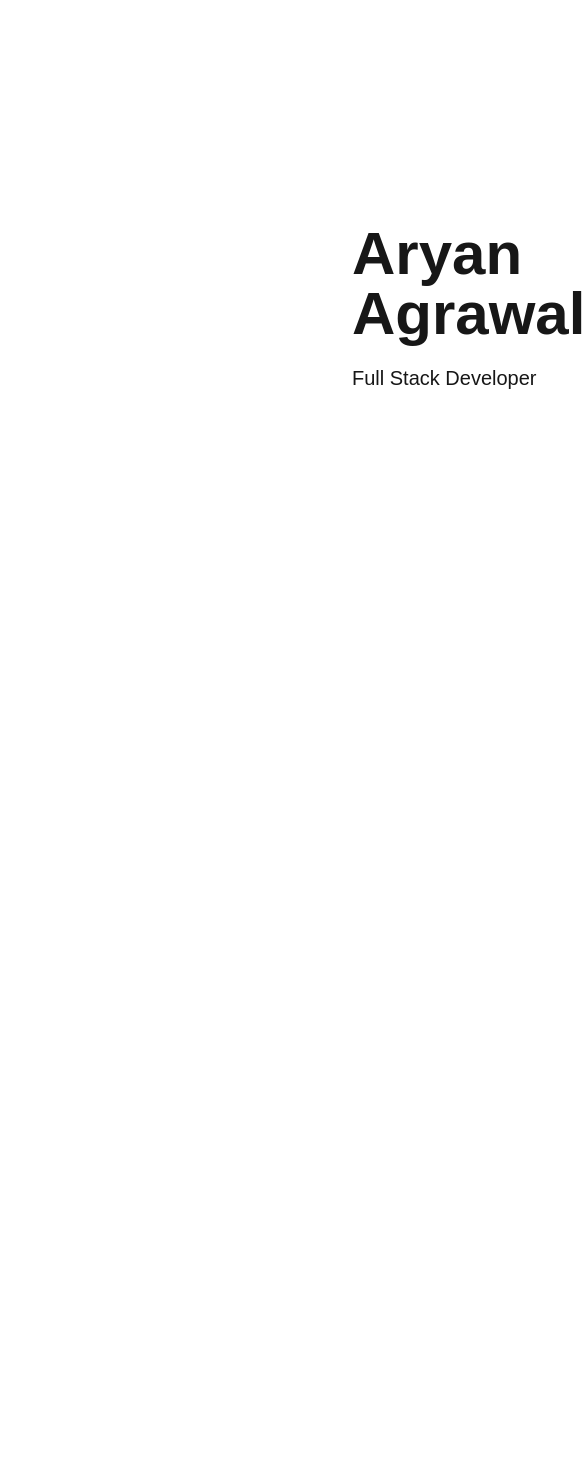
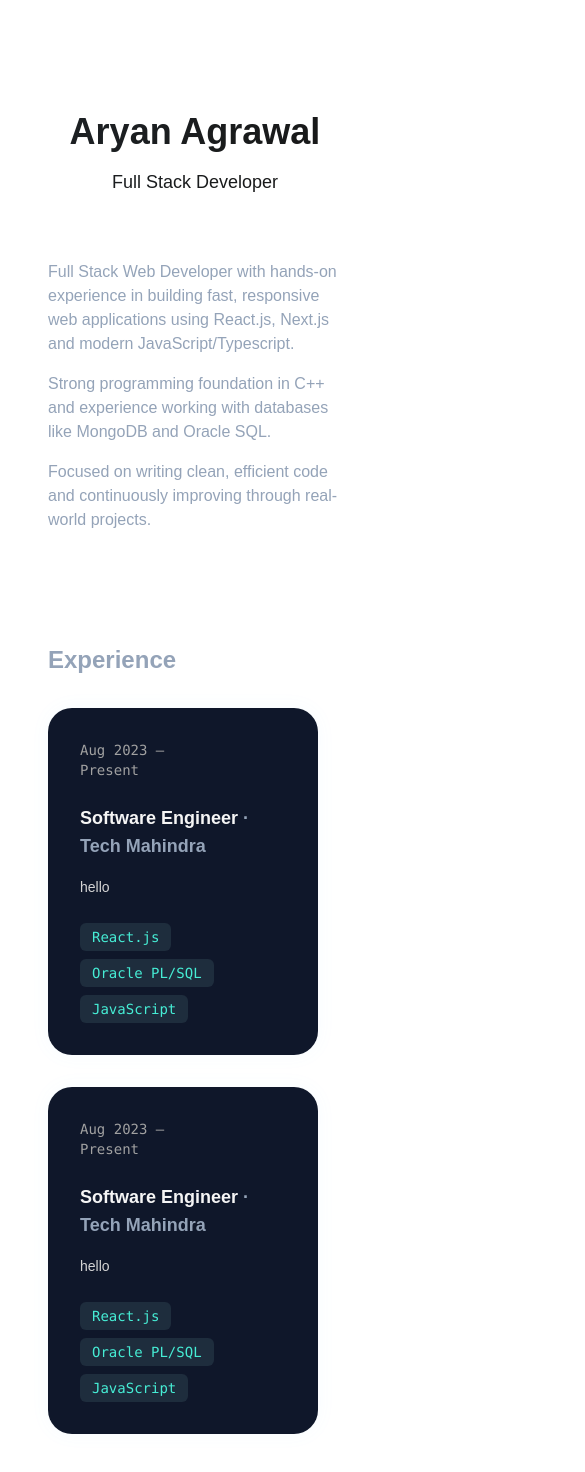
Before and after one commit to shad0waryan/website_portfolio, a Next.js app: page / in a window 390 px wide. Shown: the top 1472 px of the page, 585 px wide, since content can reach past the window. Before the commit the page ends 844 px from the top, so only its background shows below. Built offline with nearby package versions, Linux system fonts and the light colour scheme.

Commit message:
basic layout done

```diff
--- /dev/null
+++ b/src/app/ExperienceCard.tsx
@@ -0,0 +1,64 @@
+type ExperienceCardProps = {
+  from: string;
+  to: string;
+  role: string;
+  company: string;
+  description: string;
+  techStack: string[];
+};
+
+export default function ExperienceCard({
+  from,
+  to,
+  role,
+  company,
+  description,
+  techStack,
+}: ExperienceCardProps) {
+  return (
+    <div
+      className="
+    transition duration-300
+    group-hover:opacity-40
+    hover:!opacity-100
+    hover:scale-[1.01]
+    bg-[#0f172a]
+    px-8
+    py-8
+    rounded-3xl
+    cursor-pointer
+    mt-8
+    shadow-[0_0_20px_rgba(100,200,255,0.05)]
+    hover:shadow-[0_0_40px_rgba(100,200,255,0.3)]
+  "
+    >
+      <div className="flex flex-col sm:flex-row gap-6 ">
+        <div className="w-32 text-sm text-neutral-400 font-mono">
+          {from} — {to}
+        </div>
+
+        <div className="flex flex-col gap-2">
+          <h3 className="text-lg font-semibold text-neutral-100">
+            {role}
+            <span className="text-lighttext"> · {company}</span>
+          </h3>
+
+          <p className="text-sm text-neutral-300 leading-relaxed mt-2">
+            {description}
+          </p>
+
+          <div className="flex flex-wrap mt-4 gap-2">
+            {techStack.map((tech, idx) => (
+              <span
+                key={idx}
+                className="bg-[#1E2D3D] text-sm text-teal-300 px-3 py-1 rounded-md font-mono"
+              >
+                {tech}
+              </span>
+            ))}
+          </div>
+        </div>
+      </div>
+    </div>
+  );
+}
--- a/src/app/globals.css
+++ b/src/app/globals.css
@@ -3,6 +3,7 @@
 :root {
   --background: #ffffff;
   --foreground: #171717;
+  --lighttxt: #94a3b8;
 }
 
 @media (prefers-color-scheme: dark) {
@@ -10,6 +11,10 @@
     --background: #0f172a;
     --foreground: #ededed;
   }
+}
+
+.text-lighttext {
+  color: var(--lighttxt);
 }
 
 body {
@@ -24,12 +29,12 @@ body {
   height: 720px;
   background: radial-gradient(
     circle,
-    rgba(100, 154, 255, 0.08) 0%,
-    rgba(100, 154, 255, 0.05) 20%,
-    rgba(100, 154, 255, 0.03) 40%,
-    rgba(100, 154, 255, 0.015) 60%,
-    rgba(100, 154, 255, 0.005) 75%,
-    rgba(100, 154, 255, 0) 90%
+    rgba(104, 193, 252, 0.10) 0%,
+    rgba(104, 193, 252, 0.06) 20%,
+    rgba(104, 193, 252, 0.04) 40%,
+    rgba(104, 193, 252, 0.015) 60%,
+    rgba(104, 193, 252, 0.005) 75%,
+    rgba(104, 193, 252, 0) 90%
   );
 
   border-radius: 9999px;
@@ -39,3 +44,7 @@ body {
   mix-blend-mode: screen;
   transition: opacity 0.3s ease;
 }
+
+/* .expCard:hover{
+
+} */
--- a/src/app/layout.tsx
+++ b/src/app/layout.tsx
@@ -1,15 +1,12 @@
 import type { Metadata } from "next";
-import { Geist, Geist_Mono } from "next/font/google";
+import { Inter } from "next/font/google";
 import "./globals.css";
 import CursorGlow from "./CursorGlow";
-const geistSans = Geist({
-  variable: "--font-geist-sans",
+
+// Load Inter font
+const inter = Inter({
   subsets: ["latin"],
-});
-
-const geistMono = Geist_Mono({
-  variable: "--font-geist-mono",
-  subsets: ["latin"],
+  variable: "--font-inter",
 });
 
 export const metadata: Metadata = {
@@ -24,9 +21,7 @@ export default function RootLayout({
 }>) {
   return (
     <html lang="en">
-      <body
-        className={`${geistSans.variable} ${geistMono.variable} antialiased`}
-      >
+      <body className={`${inter.variable} font-sans antialiased`}>
         <div id="cursor-glow" className="cursor-glow" />
         <CursorGlow />
         {children}
--- a/src/app/page.tsx
+++ b/src/app/page.tsx
@@ -1,29 +1,59 @@
+import ExperienceCard from "./ExperienceCard";
+
 export default function Home() {
   return (
-    <div className="main flex justify-between ml-80 mr-80 mt-48 mb-48 p-4 ">
-      <div className="flex-col p-4">
-        <span className="block text-6xl font-bold cursor-default select-none">
+    <div className="main flex flex-col mt-24 mb-24 ml-6 mr-6 lg:flex-row lg:mr-52 lg:ml-96 lg:my-44 justify-between px-6 lg:px-4 py-4 gap-16">
+      {/* Left Section */}
+      <div className="flex flex-col">
+        <span className="block text-center text-4xl sm:text-5xl lg:text-left lg:text-6xl font-bold cursor-default select-none">
           Aryan Agrawal
         </span>
-        <span className="block mt-5 text-xl font-extralight cursor-default select-none">
+        <span className="block text-center mt-4 text-lg sm:text-xl lg:text-left font-extralight cursor-default select-none">
           Full Stack Developer
         </span>
       </div>
-      <div className="flex-col justify-between p-4">
-        <span className="block w-96">
+      {/* Right Section */}
+      <div className="flex flex-col gap-28 max-w-2xl text-base sm:text-lg mx-auto text-left">
+        <div className="flex flex-col gap-4">
+          <span className="text-lighttext">
             Full Stack Web Developer with hands-on experience in building fast,
             responsive web applications using React.js, Next.js and modern
             JavaScript/Typescript.
           </span>
-        <span className="block w-96 mt-4">
+          <span className="text-lighttext">
             Strong programming foundation in C++ and experience working with
             databases like MongoDB and Oracle SQL.
           </span>
-        <span className="block w-96 mt-4">
+          <span className="text-lighttext">
             Focused on writing clean, efficient code and continuously improving
             through real-world projects.
           </span>
         </div>
+        <section className="group pr-6 ">
+          <h2 className="text-2xl font-semibold text-lighttext mb-4 cursor-default">
+            Experience
+          </h2>
+
+          <ExperienceCard
+            from="Aug 2023"
+            to="Present"
+            role="Software Engineer"
+            company="Tech Mahindra"
+            description="hello"
+            techStack={["React.js", "Oracle PL/SQL", "JavaScript"]}
+          />
+          <div>
+            <ExperienceCard
+              from="Aug 2023"
+              to="Present"
+              role="Software Engineer"
+              company="Tech Mahindra"
+              description="hello"
+              techStack={["React.js", "Oracle PL/SQL", "JavaScript"]}
+            />
+          </div>
+        </section>
+      </div>
     </div>
   );
 }
```
Lines whose indentation alone changed are shown as unchanged.
